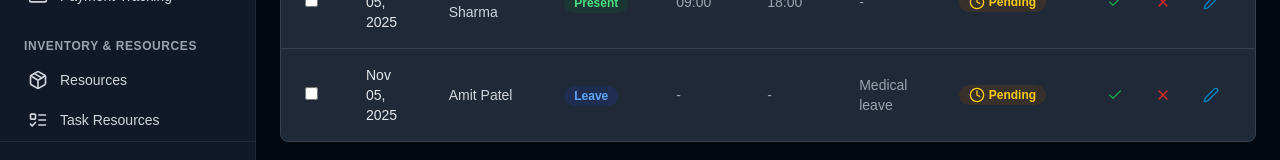
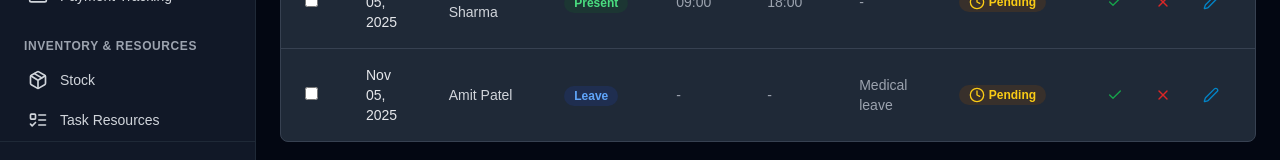
Before and after one commit to Electrocom-Solutions/WebApp, a Next.js app: page /attendance in a window 1280 px wide. Shown: the part 610-770 px from the top of the page. Built offline with nearby package versions, Linux system fonts and the light colour scheme.

Commit message:
Rename Resources menu to Stock in sidebar navigation

```diff
--- a/components/layout/sidebar.tsx
+++ b/components/layout/sidebar.tsx
@@ -56,7 +56,7 @@ const navigationGroups = [
   {
     title: "Inventory & Resources",
     items: [
-      { name: "Resources", href: "/resources", icon: Package },
+      { name: "Stock", href: "/resources", icon: Package },
       { name: "Task Resources", href: "/task-resources", icon: ListTodo },
     ],
   },
```
